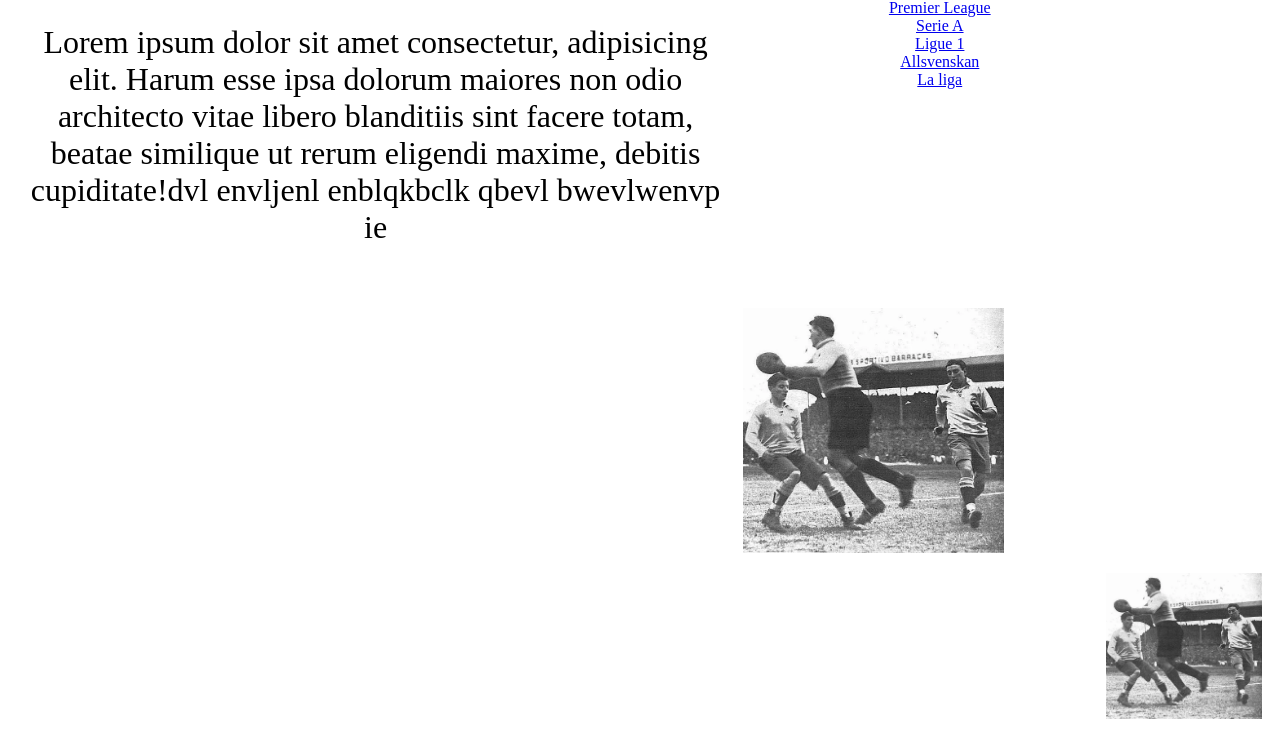
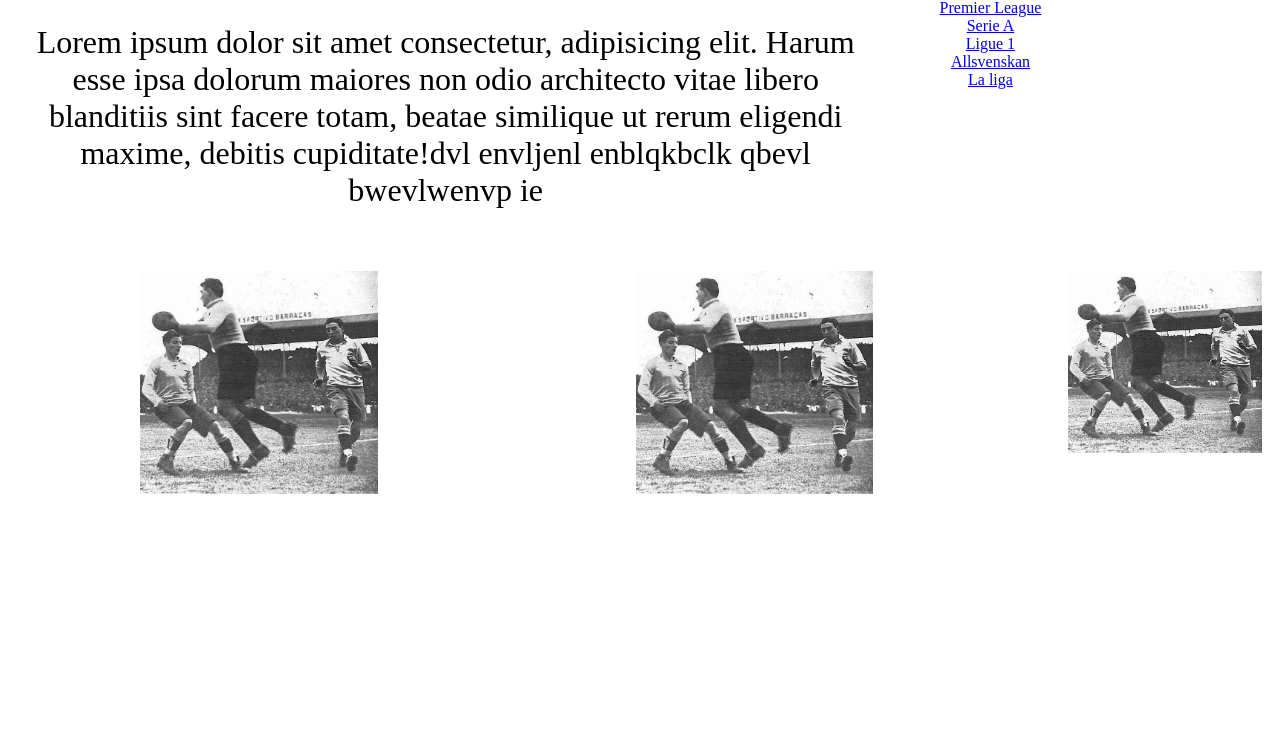
Before and after one commit to NiklasLindgren/fotboll, a plain HTML site: page index.html in a window 1280 px wide. Shown: the part 350-1087 px from the top of the page. After the commit the page ends 862 px from the top, so only its background shows below. Drawn offline with Linux system fonts and the light colour scheme.

Commit message:
Update grid.css

```diff
--- a/grid.css
+++ b/grid.css
@@ -53,11 +53,11 @@
 }
 
 .bild1{
-    grid-area: 1/3;
+    grid-area: 3/2;
 }
 .bild2{
-   grid-area: 3/5;
+   grid-area: 3/4;
 }
 .bild3{
-    grid-area: 5/7;
+    grid-area: 3/7;
 }
```
